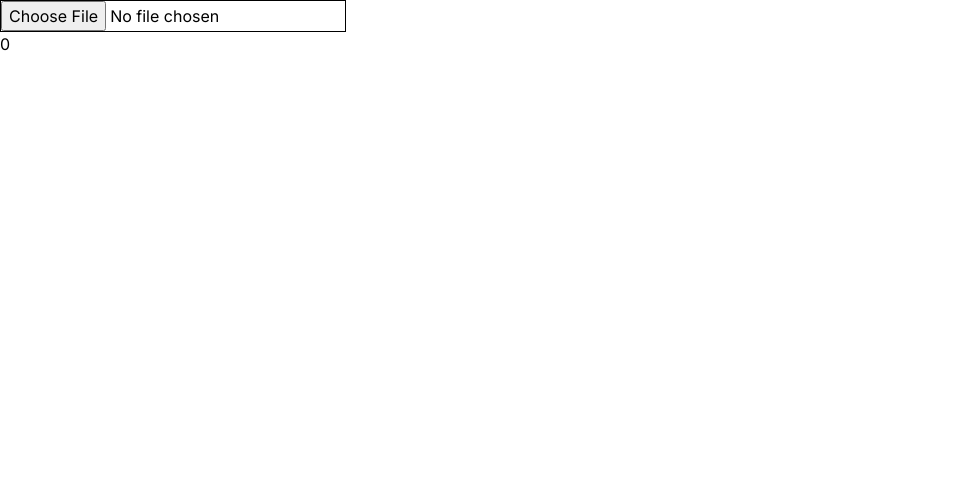
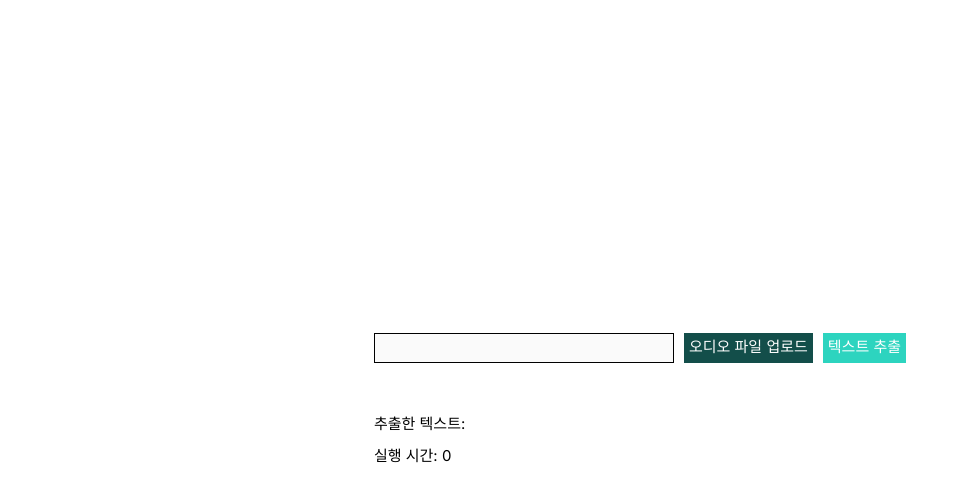
Before and after one commit to kimdonggu42/speech-to-text, a Next.js app: page /upload in a window 1280 px wide. Shown: the top 502 px of the page, without its empty margins (0-969 px from the left). Built offline with nearby package versions, Linux system fonts and the light colour scheme; no server answers.

Commit message:
refactor: upload 페이지 리펙토링

```diff
--- a/src/app/upload/page.tsx
+++ b/src/app/upload/page.tsx
@@ -1,29 +1,42 @@
 'use client';
 
 import axios from 'axios';
-import { useState } from 'react';
-
-const BASE_URL = process.env.NEXT_PUBLIC_BASE_URL;
+import { useState, useRef } from 'react';
 
 export default function Upload() {
+  const [audioFile, setAudioFile] = useState<FormData | null>(null);
+  const [audioFilePathName, setAudioFilePathName] = useState<string>('');
   const [text, setText] = useState<string>('');
   const [executionTime, setExecutionTime] = useState<number>(0);
 
-  const uploadFile = async (e: any) => {
-    e.preventDefault();
+  const fileInputRef = useRef<HTMLInputElement | null>(null);
+
+  const handleUploadButtonClick = () => {
+    fileInputRef.current?.click();
+  };
+
+  const uploadFile = async (e: React.ChangeEvent<HTMLInputElement>) => {
+    if (e.target.files && fileInputRef.current?.value !== undefined) {
       const mp3File = e.target.files[0];
       const formData = new FormData();
       formData.append('file', mp3File);
-    console.log(mp3File);
+      setAudioFilePathName(fileInputRef.current?.value);
+      setAudioFile(formData);
+    }
+  };
+
+  const translate = async (e: React.FormEvent<HTMLFormElement>) => {
+    e.preventDefault();
     try {
-      const res = await axios.post(`${BASE_URL}/transcribe/`, formData);
-      console.log(res);
+      if (audioFile) {
+        const res = await axios.post(`${process.env.NEXT_PUBLIC_BASE_URL}/transcribe/`, audioFile);
         const { status, data } = res;
         if (status === 200) {
           setText(data.text);
           setExecutionTime(data.execution_time_seconds);
+        }
       } else {
-        throw new Error('something was wrong!');
+        alert('오디오 파일을 업로드해주세요.');
       }
     } catch (err) {
       console.error(err);
@@ -31,14 +44,31 @@ export default function Upload() {
   };
 
   return (
-    <main>
-      <form>
-        <input className='border border-solid border-black' type='file' onChange={uploadFile} />
+    <div className='flex h-screen items-center justify-center'>
+      <div className='flex flex-col gap-y-[50px] text-[15px]'>
+        <form className='flex h-[30px] gap-x-[10px]' onSubmit={translate}>
+          <input
+            className='w-[300px] border border-solid border-black px-[5px]'
+            placeholder={audioFilePathName}
+            disabled
+          />
+          <input className='hidden' type='file' onChange={uploadFile} ref={fileInputRef} />
+          <button
+            className='bg-teal-900 px-[5px] text-white'
+            type='button'
+            onClick={handleUploadButtonClick}
+          >
+            오디오 파일 업로드
+          </button>
+          <button className='bg-[#2DD4BF] px-[5px] text-white' type='submit'>
+            텍스트 추출
+          </button>
         </form>
-      <div>
-        <div>{text}</div>
-        <div>{executionTime}</div>
+        <div className='flex flex-col gap-y-[10px]'>
+          <div>추출한 텍스트: {text}</div>
+          <div>실행 시간: {executionTime}</div>
         </div>
-    </main>
+      </div>
+    </div>
   );
 }
```
Lines whose indentation alone changed are shown as unchanged.
